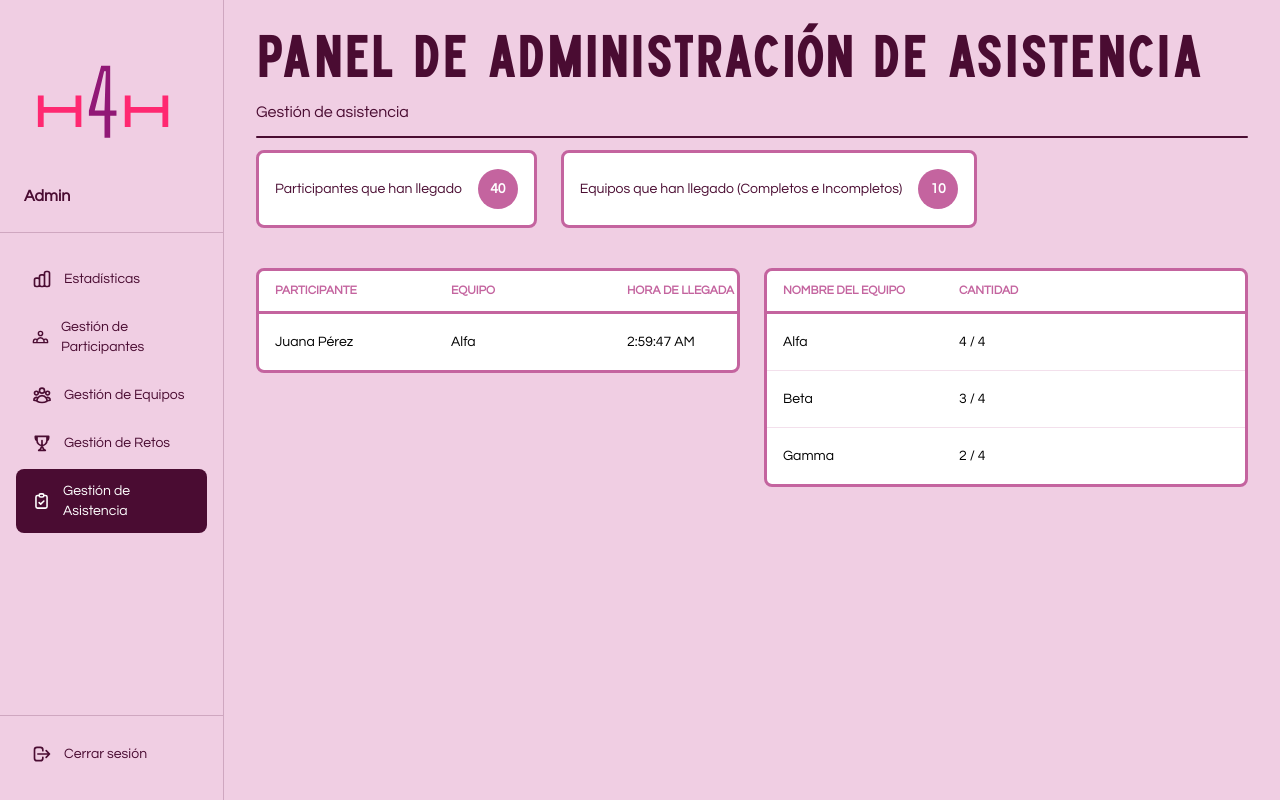
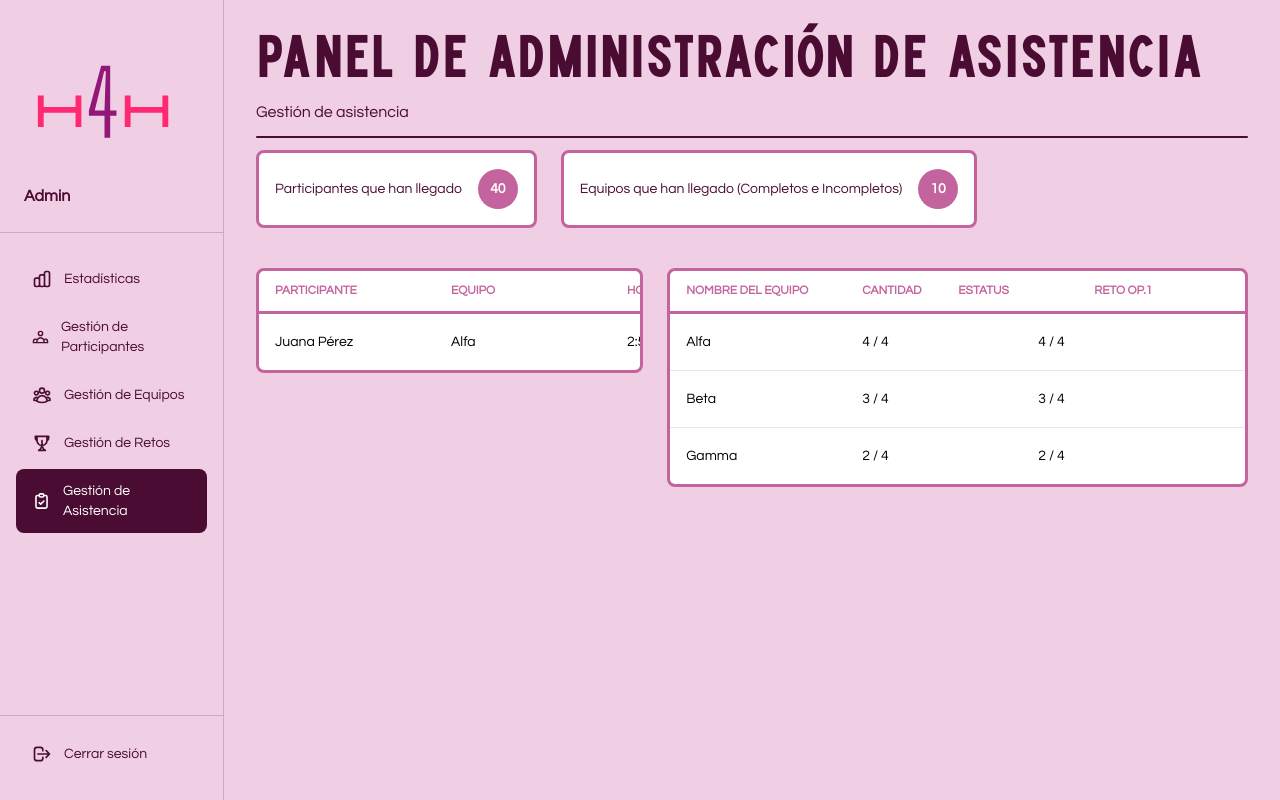
Before and after one commit to WIT-MTY/webpage_h4h, a Next.js app: page /Admin/Asistencia in a window 1280 px wide. Built offline with nearby package versions, Linux system fonts and the light colour scheme.

Commit message:
cambio: se agregaron columnas en tabla asistencia por equipo

```diff
--- a/app/Admin/Asistencia/page.tsx
+++ b/app/Admin/Asistencia/page.tsx
@@ -2,7 +2,7 @@
 import { useAsistenciaData } from "@/app/hooks/utils/useAsistenciaData";
 
 export default function PagePanel() {
-    const { asistencia, cantidad, loading, error } = useAsistenciaData();
+    const { asistencia, cantidad, retos, loading, error } = useAsistenciaData();
 
     if (loading) {
         return (
@@ -65,11 +65,11 @@ export default function PagePanel() {
 
             <div className="flex gap-6 items-start">
                 {/* Tabla de Participantes */}
-                <div className="border-3 border-[#C4649F] bg-white rounded-lg overflow-hidden w-1/2">
+                <div className="border-3 border-[#C4649F] bg-white rounded-lg overflow-hidden w-2/5">
                     <div className="flex">
                         <div className="flex-1 overflow-x-auto">
                             {/* Header */}
-                            <div className="flex min-w-[500px] px-4 py-3 border-b-3 border-[#C4649F] text-[#C4649F] text-xs font-semibold uppercase gap-4">
+                            <div className="flex min-w-1125 px-4 py-3 border-b-3 border-[#C4649F] text-[#C4649F] text-xs font-semibold uppercase gap-4">
                                 <div className="w-40 shrink-0">Participante</div>
                                 <div className="w-40 shrink-0">Equipo</div>
                                 <div className="w-40 shrink-0">Hora de llegada</div>
@@ -83,7 +83,7 @@ export default function PagePanel() {
                             ) : (
                                 asistencia.participantes.map((participante, index) => (
                                     <div key={index} className="border-b border-[#C4649F]/20 last:border-0 hover:bg-pink-50 transition-colors">
-                                        <div className="flex min-w-[500px] px-4 h-14 items-center gap-4">
+                                        <div className="flex min-w-125 px-4 h-14 items-center gap-4">
                                             <div className="w-40 shrink-0">
                                                 <p className="text-black font-medium text-sm">
                                                     {participante.nombre} {participante.apellido}
@@ -111,13 +111,16 @@ export default function PagePanel() {
                 </div>
 
                 {/* Tabla de Equipos */}
-                <div className="border-3 border-[#C4649F] bg-white rounded-lg overflow-hidden w-1/2">
+                <div className="border-3 border-[#C4649F] bg-white rounded-lg overflow-hidden w-3/5">
                     <div className="flex">
                         <div className="flex-1 overflow-x-auto">
                             {/* Header */}
-                            <div className="flex min-w-[300px] px-4 py-3 border-b-3 border-[#C4649F] text-[#C4649F] text-xs font-semibold uppercase gap-4">
+                            <div className="flex min-w-75 px-4 py-3 border-b-3 border-[#C4649F] text-[#C4649F] text-xs font-semibold uppercase gap-4">
                                 <div className="w-40 shrink-0">Nombre del Equipo</div>
-                                <div className="w-40 shrink-0">Cantidad</div>
+                                <div className="w-20 shrink-0">Cantidad</div>
+                                <div className="w-30 shrink-0">Estatus</div>
+                                <div className="w-45 shrink-0">Reto Op.1</div>
+                                <div className="w-45 shrink-0">Reto Op.2</div>
                             </div>
 
                             {/* Filas de Equipos - CORREGIDO */}
@@ -128,10 +131,15 @@ export default function PagePanel() {
                             ) : (
                                 asistencia.equipos.map((equipo, index) => (
                                     <div key={index} className="border-b border-[#C4649F]/20 last:border-0 hover:bg-pink-50 transition-colors">
-                                        <div className="flex min-w-[300px] px-4 h-14 items-center gap-4">
+                                        <div className="flex min-w-75 px-4 h-14 items-center gap-4">
                                             <div className="w-40 shrink-0">
                                                 <p className="text-black font-medium text-sm">
                                                     {equipo.nombre}
+                                                </p>
+                                            </div>
+                                            <div className="w-40 shrink-0">
+                                                <p className="text-black text-sm">
+                                                    {equipo.total} / 4
                                                 </p>
                                             </div>
                                             <div className="w-40 shrink-0">
--- a/app/hooks/utils/useAsistenciaData.ts
+++ b/app/hooks/utils/useAsistenciaData.ts
@@ -3,6 +3,7 @@ import { useState, useEffect } from "react";
 interface AsistenciaData {
   participantes: Array <{nombre: string; apellido: string; equipo: string; registro_d1: boolean; hora_llegada?: string;}>
   equipos: Array<{ nombre: string; total: number }>;
+  retos: Array<{ nombre: string}>;
 }
 
 interface AsistenciaCantidadData {
@@ -24,6 +25,12 @@ const HARDCODED_DATA: AsistenciaData = {
     { nombre: "Alfa", total: 4 },
     { nombre: "Beta", total: 3 },
     { nombre: "Gamma", total: 2 }
+  ],
+
+  retos: [
+    { nombre: "Churn Hunters: Anticipándonos al abandono de clientes" },
+    { nombre: "Always on Shelf: Surtido predictivo para canal moderno" },
+    { nombre: "Always on Shelf: Surtido predictivo para canal moderno"}
   ]
 };
 
@@ -43,6 +50,7 @@ const getToken = (): string | undefined =>
 export const useAsistenciaData = () => {
   const [asistencia, setAsistencia] = useState<AsistenciaData | null>(null);
    const [cantidad, setCantidad] = useState<AsistenciaCantidadData | null>(null);
+  const [retos, setRetos] = useState<Array<{ nombre: string }> | null>(null);
   const [loading, setLoading] = useState(true);
   const [error, setError] = useState<string | null>(null);
 
@@ -77,11 +85,12 @@ export const useAsistenciaData = () => {
     setTimeout(() => {
       setAsistencia(HARDCODED_DATA);
       setCantidad(HARDCODED_DATA_CANTIDAD);
+      setRetos(HARDCODED_DATA.retos);
       setLoading(false);
     }, 500);
     //fetchAsistencia();
   }, []);
 
   //return { asistencia, loading, error, refetch: fetchAsistencia };
-  return { asistencia, cantidad, loading, error };
+  return { asistencia, cantidad, retos, loading, error };
 };
```
